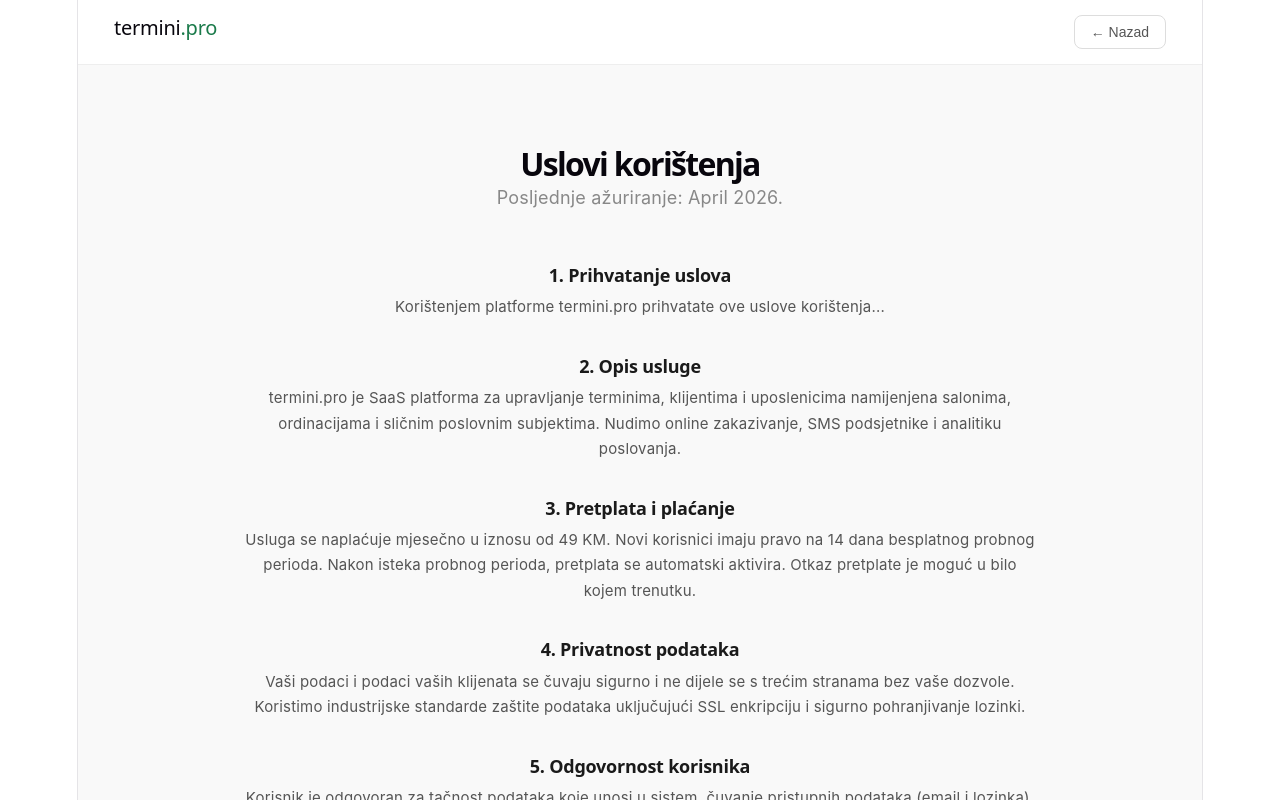
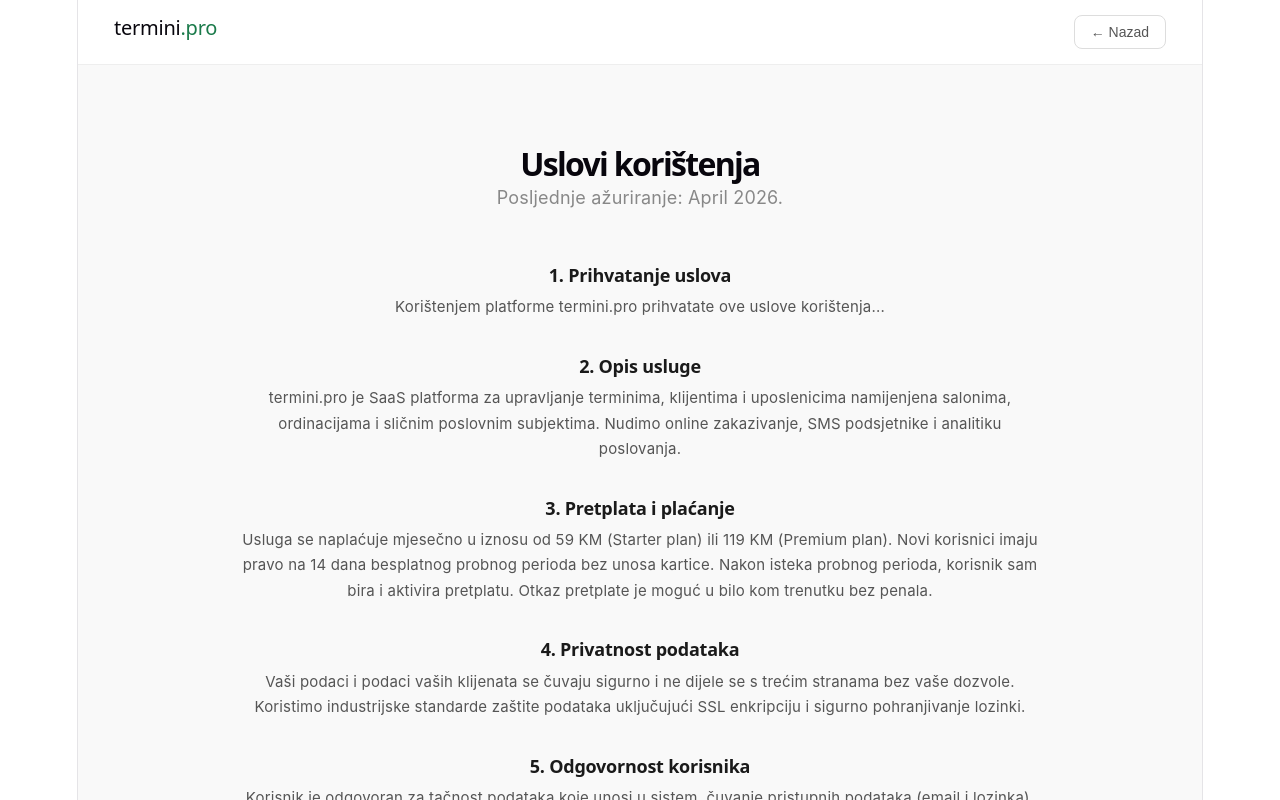
Before and after one commit to adijatadjogo91-cloud/termini-frontend, a React (Vite) app: page /terms in a window 1280 px wide. Shown: the top 800 px of the page. Built offline with nearby package versions, Linux system fonts and the light colour scheme.

Commit message:
Fix: cijene u uslovima, mockup na mobitelu

```diff
--- a/src/pages/Landing.jsx
+++ b/src/pages/Landing.jsx
@@ -430,7 +430,7 @@
           </p>
 
           {/* Mock-up telefona */}
-          {!mob && (
+         {(
             <div style={{ marginTop: '48px', display: 'flex', justifyContent: 'center', gap: '20px', flexWrap: 'wrap' }}>
 
               {/* Telefon — booking stranica */}
--- a/src/pages/TermsAndConditions.jsx
+++ b/src/pages/TermsAndConditions.jsx
@@ -37,8 +37,9 @@
             text: 'termini.pro je SaaS platforma za upravljanje terminima, klijentima i uposlenicima namijenjena salonima, ordinacijama i sličnim poslovnim subjektima. Nudimo online zakazivanje, SMS podsjetnike i analitiku poslovanja.'
           },
           {
+
             title: '3. Pretplata i plaćanje',
-            text: 'Usluga se naplaćuje mjesečno u iznosu od 49 KM. Novi korisnici imaju pravo na 14 dana besplatnog probnog perioda. Nakon isteka probnog perioda, pretplata se automatski aktivira. Otkaz pretplate je moguć u bilo kojem trenutku.'
+text: 'Usluga se naplaćuje mjesečno u iznosu od 59 KM (Starter plan) ili 119 KM (Premium plan). Novi korisnici imaju pravo na 14 dana besplatnog probnog perioda bez unosa kartice. Nakon isteka probnog perioda, korisnik sam bira i aktivira pretplatu. Otkaz pretplate je moguć u bilo kom trenutku bez penala.'
           },
           {
             title: '4. Privatnost podataka',
```
